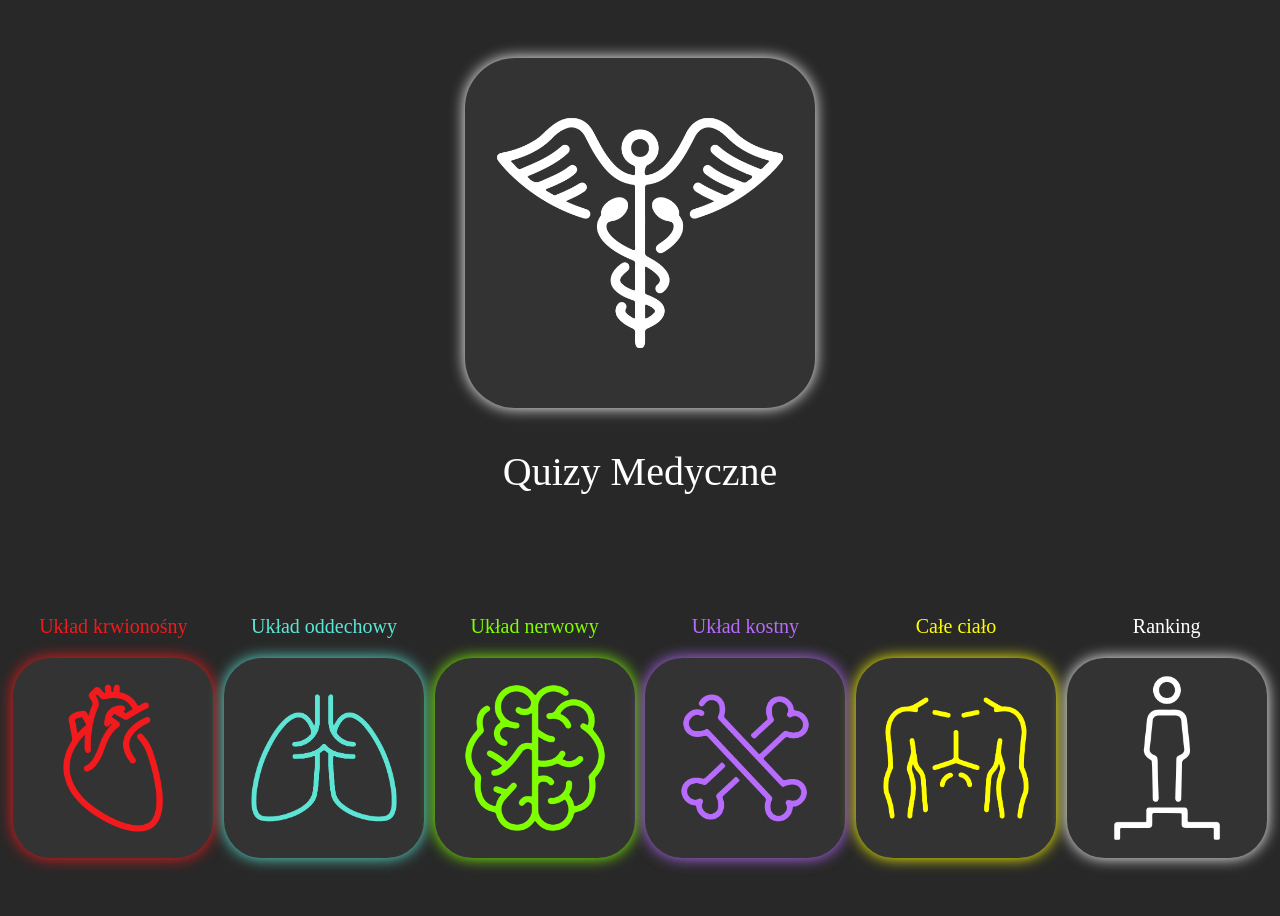
After one commit to dawidan130/PAzIG_Projekt, an ASP.NET MVC app: template PAzIG_Projekt/PAzIG_Projekt/Views/Home/MainPage.cshtml in a window 1280 px wide. The commit adds this page. Run offline with ASP.NET Core 8 and stand-ins for ASP.NET MVC 5, Linux system fonts and the light colour scheme; the template is opened without the code that fills it, so the values that code supplies are empty; the project's own start-up code is not run; a stand-in starts its controllers and pages; some libraries are stand-ins or nearby versions.

Commit message:
Strona głowna wygląd + style i animacje w css

```diff
--- a/PAzIG_Projekt/PAzIG_Projekt/App_Start/RouteConfig.cs
+++ b/PAzIG_Projekt/PAzIG_Projekt/App_Start/RouteConfig.cs
@@ -16,7 +16,7 @@ namespace PAzIG_Projekt
             routes.MapRoute(
                 name: "Default",
                 url: "{controller}/{action}/{id}",
-                defaults: new { controller = "Home", action = "Index", id = UrlParameter.Optional }
+                defaults: new { controller = "Home", action = "MainPage", id = UrlParameter.Optional }
             );
         }
     }
--- a/PAzIG_Projekt/PAzIG_Projekt/Content/Site.css
+++ b/PAzIG_Projekt/PAzIG_Projekt/Content/Site.css
@@ -3,22 +3,313 @@ body {
     padding-bottom: 20px;
 }
 
-/* Set padding to keep content from hitting the edges */
 .body-content {
     padding-left: 15px;
     padding-right: 15px;
 }
 
-/* Override the default bootstrap behavior where horizontal description lists
-   will truncate terms that are too long to fit in the left column
-*/
 .dl-horizontal dt {
     white-space: normal;
 }
 
-/* Set width on the form input elements since they're 100% wide by default */
 input,
 select,
 textarea {
     max-width: 280px;
 }
+
+.tlo {
+    background-color: #282828;
+    color: white;
+    font-family: Bahnschrift;
+}
+
+.logo_tlo_wieksze {
+    background-color: #333333;
+    height: 350px;
+    width: 350px;
+    border-radius: 50px;
+    text-align: center;
+    margin: 0 auto;
+    border: solid 0px;
+    border-color: white;
+    box-shadow: 0 0 15px white;
+    transition: box-shadow 1s ease-in-out;
+    margin-bottom: 30px;
+}
+
+.logo_tlo_wieksze:hover {
+    box-shadow: 0 0 30px white;
+}
+
+.logo_tlo_wieksze img {
+    width: 100%;
+    height: 100%;
+    object-fit: cover;
+    transition: transform 2s;
+}
+
+.logo_tlo_wieksze:hover img{
+    transform: scale(1.15);
+}
+
+.napis_glowny{
+    text-align: center;
+    font-size: 40px;
+    margin-bottom: 100px;
+}
+
+.napis_poboczny {
+    font-size: 20px;
+}
+
+
+.div_rzad {
+    display: flex;
+    flex-direction: row;
+}
+
+.div_rzad_napis {
+    text-align: center;
+    width: 16.67%;
+}
+
+.div_rzad_napis:first-child {
+    color: #F21A1D;
+}
+
+.div_rzad_napis:nth-of-type(2) {
+    color: #5CE5D5;
+}
+
+.div_rzad_napis:nth-of-type(3) {
+    color: #7FFF00;
+}
+
+.div_rzad_napis:nth-of-type(4) {
+    color: #B76CFD;
+}
+
+.div_rzad_napis:nth-of-type(5) {
+    color: #FFFF00;
+}
+
+.logo_tlo_mniejsze {
+    background-color: #333333;
+    height: 200px;
+    width: 200px;
+    border-radius: 37.5px;
+    text-align: center;
+    margin: 0 auto;
+    border: solid 0px;
+    border-color: white;
+    box-shadow: 0 0 15px white;
+    transition: box-shadow 1s ease-in-out;
+    margin-bottom: 30px;
+}
+
+.logo_tlo_mniejsze img {
+    width: 100%;
+    height: 100%;
+    object-fit: cover;
+}
+
+.logo_tlo_mniejsze:first-child {
+    border-color: #F21A1D;
+    box-shadow: 0 0 15px #F21A1D;
+    transition: box-shadow 1s ease-in-out;
+}
+
+.logo_tlo_mniejsze:first-child:hover {
+    box-shadow: 0 0 45px #F21A1D;
+}
+
+.logo_tlo_mniejsze:first-child:hover img {
+    animation-name: pulsate;
+    animation-duration: 1.5s;
+    animation-iteration-count: infinite;
+}
+
+.logo_tlo_mniejsze:nth-of-type(2) {
+    border-color: #5CE5D5;
+    box-shadow: 0 0 15px #5CE5D5;
+    transition: box-shadow 1s ease-in-out;
+}
+
+.logo_tlo_mniejsze:nth-of-type(2):hover {
+    box-shadow: 0 0 45px #5CE5D5;
+}
+
+.logo_tlo_mniejsze:nth-of-type(2):hover img {
+    animation-name: breath;
+    animation-duration: 4s;
+    animation-iteration-count: infinite;
+}
+
+.logo_tlo_mniejsze:nth-of-type(3) {
+    border-color: #7FFF00;
+    box-shadow: 0 0 15px #7FFF00;
+    transition: box-shadow 1s ease-in-out;
+}
+
+.logo_tlo_mniejsze:nth-of-type(3):hover {
+    box-shadow: 0 0 45px #7FFF00;
+}
+
+.logo_tlo_mniejsze:nth-of-type(3):hover img {
+    animation-name: translate;
+    animation-duration: 4s;
+    animation-iteration-count: infinite;
+}
+
+.logo_tlo_mniejsze:nth-of-type(4) {
+    border-color: #B76CFD;
+    box-shadow: 0 0 15px #B76CFD;
+    transition: box-shadow 1s ease-in-out;
+}
+
+.logo_tlo_mniejsze:nth-of-type(4):hover {
+    box-shadow: 0 0 45px #B76CFD;
+}
+
+.logo_tlo_mniejsze:nth-of-type(4):hover img {
+    animation-name: rotate;
+    animation-duration: 10s;
+    animation-iteration-count: infinite;
+    animation-timing-function: linear;
+}
+
+.logo_tlo_mniejsze:nth-of-type(5) {
+    border-color: #FFFF00;
+    box-shadow: 0 0 15px #FFFF00;
+    transition: box-shadow 1s ease-in-out;
+}
+
+.logo_tlo_mniejsze:nth-of-type(5):hover {
+    box-shadow: 0 0 45px #FFFF00;
+}
+
+.logo_tlo_mniejsze:nth-of-type(5):hover img {
+    animation-name: walk;
+    animation-duration: 3s;
+    animation-iteration-count: infinite;
+}
+
+.logo_tlo_mniejsze:nth-of-type(6):hover {
+    box-shadow: 0 0 45px white;
+}
+
+.logo_tlo_mniejsze:nth-of-type(6):hover img {
+    animation-name: sides;
+    animation-duration: 5s;
+    animation-iteration-count: infinite;
+}
+
+
+@keyframes pulsate {
+    0% {
+        transform: scale(1);
+    }
+
+    25% {
+        transform: scale(1.2);
+    }
+
+    40% {
+        transform: scale(1.05);
+    }
+
+    50% {
+        transform: scale(1.2);
+    }
+
+    100% {
+        transform: scale(1);
+    }
+}
+
+@keyframes breath {
+    0% {
+        transform: scale(1);
+    }
+
+    50% {
+        transform: scale(1.2);
+    }
+
+    100% {
+        transform: scale(1);
+    }
+}
+
+@keyframes translate {
+    0% {
+        transform: translate(0%, 0%);
+    }
+
+    25% {
+        transform: translate(3%, 3%);
+    }
+
+    75% {
+        transform: translate(-3%, -3%);
+    }
+
+    100% {
+        transform: translate(0%, 0%);
+    }
+}
+
+@keyframes rotate {
+    from {
+        transform: rotate(0deg);
+    }
+
+    to {
+        transform: rotate(360deg);
+    }
+}
+
+@keyframes walk {
+    0% {
+        transform: translate(0%, 0%);
+    }
+
+    25% {
+        transform: translate(-1%, -3%);
+    }
+
+    50% {
+        transform: translate(0%, 0%);
+    }
+
+    75% {
+        transform: translate(1%, -3%);
+    }
+
+    100% {
+        transform: translate(0%, 0%);
+    }
+}
+
+@keyframes sides {
+    0% {
+        transform: translate(0%, 0%);
+    }
+
+    25% {
+        transform: translate(5%, 0%);
+    }
+
+    50% {
+        transform: translate(0%, 0%);
+    }
+
+    75% {
+        transform: translate(-5%, 0%);
+    }
+
+    100% {
+        transform: translate(0%, 0%);
+    }
+}
--- a/PAzIG_Projekt/PAzIG_Projekt/Controllers/HomeController.cs
+++ b/PAzIG_Projekt/PAzIG_Projekt/Controllers/HomeController.cs
@@ -8,6 +8,11 @@ namespace PAzIG_Projekt.Controllers
 {
     public class HomeController : Controller
     {
+        public ActionResult MainPage()
+        {
+            return View();
+        }
+
         public ActionResult Index()
         {
             return View();
--- /dev/null
+++ b/PAzIG_Projekt/PAzIG_Projekt/Views/Home/MainPage.cshtml
@@ -0,0 +1,63 @@
+@{
+    Layout = null;
+}
+
+<!DOCTYPE html>
+
+<html>
+<head>
+    <meta name="viewport" content="width=device-width" />
+    <link rel="stylesheet" href="~/Content/Site.css">
+    <title>Medyczny Quiz</title>
+</head>
+<body class="tlo">
+    <div class="logo_tlo_wieksze">
+        <img src="~/Images/med.png">
+    </div>
+
+    <p class="napis_glowny">Quizy Medyczne</p>
+
+    <div class="div_rzad">
+        <div class="div_rzad_napis">
+            <p class="napis_poboczny">Układ krwionośny</p>
+        </div>
+        <div class="div_rzad_napis">
+            <p class="napis_poboczny">Układ oddechowy</p>
+        </div>
+        <div class="div_rzad_napis">
+            <p class="napis_poboczny">Układ nerwowy</p>
+        </div>
+        <div class="div_rzad_napis">
+            <p class="napis_poboczny">Układ kostny</p>
+        </div>
+        <div class="div_rzad_napis">
+            <p class="napis_poboczny">Całe ciało</p>
+        </div>
+        <div class="div_rzad_napis">
+            <p class="napis_poboczny">Ranking</p>
+        </div>
+    </div>
+
+    <div class="div_rzad">
+        <div class="logo_tlo_mniejsze" onclick="console.log(true)">
+            <img src="~/Images/serce.png">
+        </div>
+        <div class="logo_tlo_mniejsze">
+            <img src="~/Images/pluca.png">
+        </div>
+        <div class="logo_tlo_mniejsze">
+            <img src="~/Images/mozg.png">
+        </div>
+        <div class="logo_tlo_mniejsze">
+            <img src="~/Images/kosci2.png">
+        </div>
+        <div class="logo_tlo_mniejsze">
+            <img src="~/Images/klata.png">
+        </div>
+        <div class="logo_tlo_mniejsze">
+            <img src="~/Images/chlopek.png">
+        </div>
+    </div>
+
+</body>
+</html>
```
Also changed, not shown: PAzIG_Projekt/PAzIG_Projekt/Views/Shared/_Layout.cshtml (+1 -13 lines), PAzIG_Projekt/PAzIG_Projekt/Images/chlopek.png (added), PAzIG_Projekt/PAzIG_Projekt/Images/first.png (added), PAzIG_Projekt/PAzIG_Projekt/Images/klata.png (added), PAzIG_Projekt/PAzIG_Projekt/Images/kosci2.png (added), PAzIG_Projekt/PAzIG_Projekt/Images/med.png (added), PAzIG_Projekt/PAzIG_Projekt/Images/mozg.png (added), PAzIG_Projekt/PAzIG_Projekt/Images/pluca.png (added), PAzIG_Projekt/PAzIG_Projekt/Images/serce.png (added), PAzIG_Projekt/PAzIG_Projekt/Images/star.png (added), PAzIG_Projekt/PAzIG_Projekt/PAzIG_Projekt.csproj.
